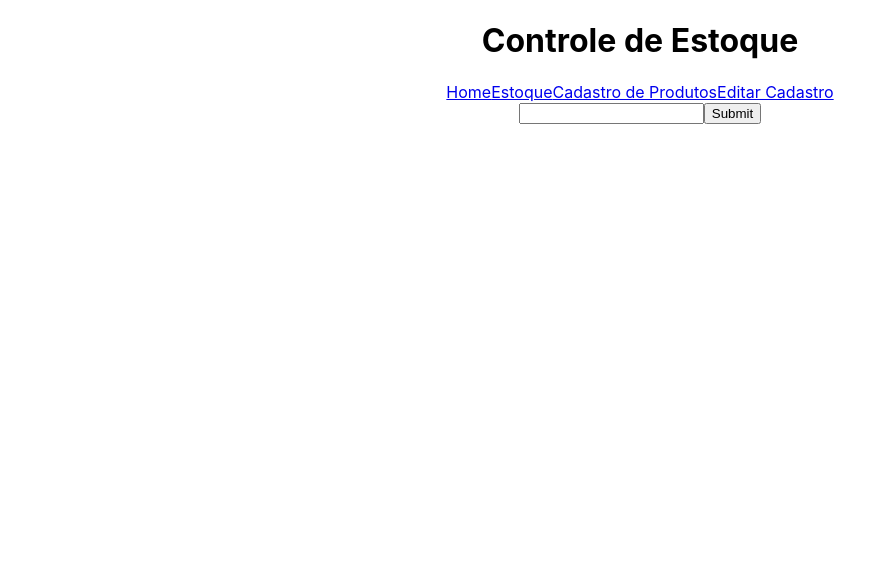
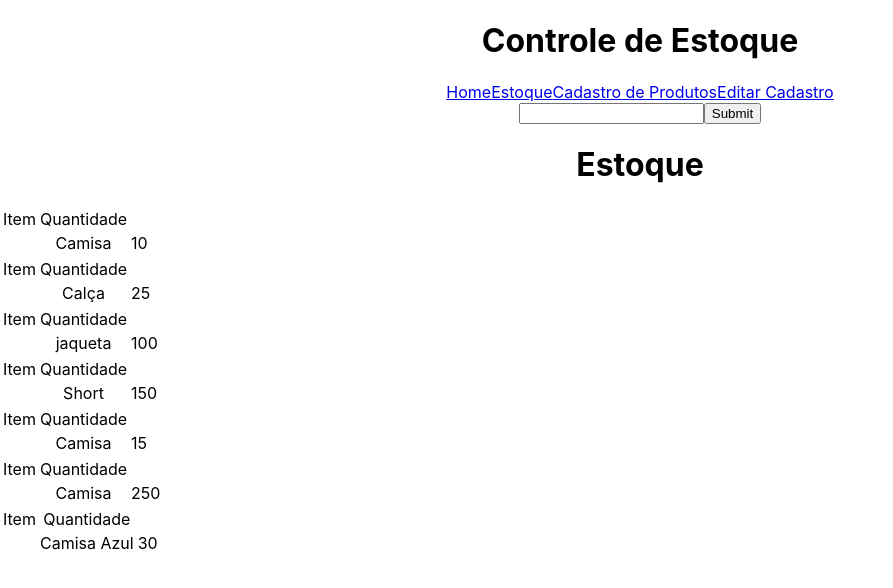
Before and after one commit to DineiSG/crud, a React (Create React App) app: page /estoque in a window 1280 px wide. Shown: the top 588 px of the page, without its empty margins (0-893 px from the left). Built offline with nearby package versions, Linux system fonts and the light colour scheme; data requests are answered from the project's data file.

Commit message:
Metodo GET criado

```diff
--- a/package.json
+++ b/package.json
@@ -7,6 +7,7 @@
     "@testing-library/react": "^13.4.0",
     "@testing-library/user-event": "^13.5.0",
     "bootstrap": "^5.3.2",
+    "json-server": "^1.0.0-alpha.22",
     "react": "^18.2.0",
     "react-bootstrap": "^2.10.0",
     "react-dom": "^18.2.0",
--- a/src/App.js
+++ b/src/App.js
@@ -2,6 +2,8 @@ import {BrowserRouter, Routes, Route} from 'react-router-dom'
 import './App.css';
 import Navbar from './components/Navbar';
 import Home from './pages/Home';
+import Estoque from './pages/Estoque';
+
 
 function App() {
   return (
@@ -11,8 +13,8 @@ function App() {
       <Navbar/>
         <Routes>
           <Route path='/' element={<Home/>}/>
-          <Route path='/search' element={<search/>}/>
           <Route/>
+          <Route path='/estoque' element={<Estoque/>}/>
           <Route/>
         </Routes>
       </BrowserRouter>
--- /dev/null
+++ b/src/hooks/useFetch.js
@@ -0,0 +1,67 @@
+import { useState, useEffect} from "react";
+
+export const useFetch = (url) =>{
+    const [data, setData] = useState(null)
+    const [config, setConfig] = useState(null)
+    const [method, setMethod] = useState(null)
+    const [callFetch, setCallFetch] = useState(false)
+    const [loading, setLoading] = useState(false)
+    const [error, setError] = useState(null)
+    const [itemId, setItemId] = useState(null)
+
+   const httpConfig = (data, method) => {
+    if(method === "POST"){
+        setConfig({
+            method,
+            headers:{
+                "Content-type":"application/json",
+            },
+            body: JSON.stringify(data)
+        })
+        setMethod(method)
+    }else if (method === "DELETE"){
+        setConfig({
+            method,
+            headers:{
+                "Content-type":"application/json"
+            },
+        })
+        setMethod(method)
+        setItemId(data)
+    }
+   }
+   useEffect (()=>{
+    const fetchData = async() =>{
+        setLoading(true)
+        try{
+            const res = await fetch(url)
+            const json = await res.json()
+            setData(json)
+        }catch (error){
+            console.log(error.message)
+            setError("Houve algum erro ao carregar os dados...")
+        }
+        setLoading(false)
+    }
+    fetchData()
+   },[url, callFetch])
+   useEffect(()=>{
+    const httpRequest = async () => {
+        let json
+
+        if (method === "POST"){
+            let fetchOptions = [url, config]
+            const res = await fetch(...fetchOptions)
+            json = await res.json()
+        }else if(method === "DELETE"){
+            const deleteUrl = `http://localhost:3000/products/${itemId}`
+
+            const res = await fetch(deleteUrl, config)
+            json = await res.json()
+        }
+        setCallFetch(json)
+    }
+    httpRequest()
+   },[config, method, url, itemId])
+   return{data, httpConfig, loading, error, itemId}
+}
--- a/src/pages/Estoque.js
+++ b/src/pages/Estoque.js
@@ -1,8 +1,28 @@
-import React from 'react'
+import { useFetch } from "../hooks/useFetch"
 
 const Estoque = () => {
+  const url="http://localhost:3000/products"
+  const {data:items, loading, error} = useFetch(url)
+  console.log(items)
   return (
     <div>
+        <h1>Estoque</h1>
+        {loading && <p>Carregando dados</p>}
+        {error && <p>{error}</p>}
+        {items && items.map((item)=>(
+          <table>
+            <tr>
+              <td>Item</td>
+              <td>Quantidade</td>
+            </tr>
+            <tr>
+              <td key={item.id}></td>
+              <td>{item.name}</td>
+              <td>{item.quantity}</td>
+            </tr>
+          </table>
+
+        ))}
 
     </div>
   )
```
Also changed, not shown: src/hooks/useCreate.js (deleted, +0 -27 lines), src/pages/Search.js (deleted, +0 -11 lines), src/hooks/useDelete.js (deleted), src/hooks/useRead.js (deleted), src/hooks/useUpdate.js (deleted), 1 other file (tests, documents, lock files or other folders).
